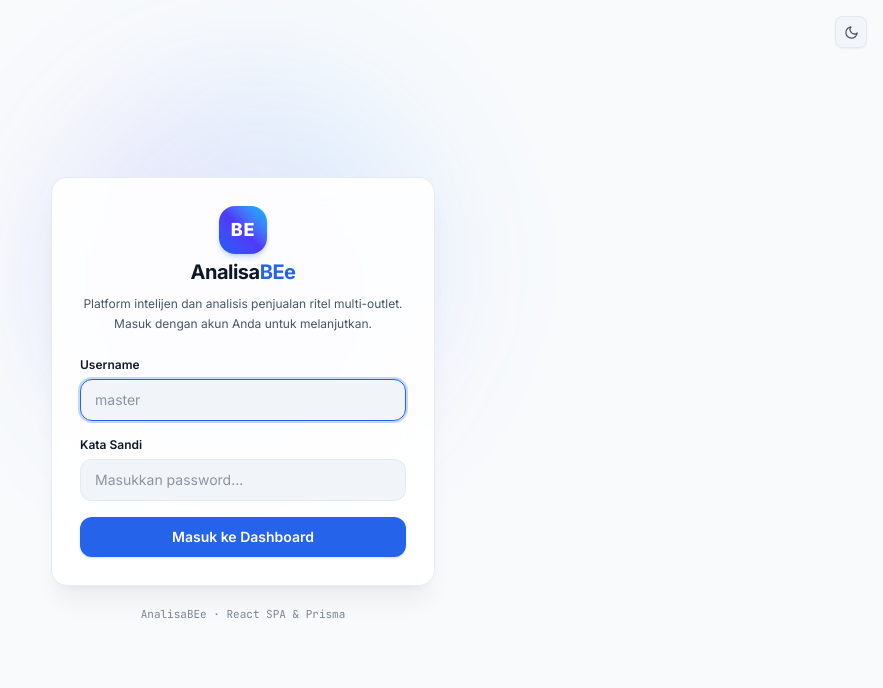
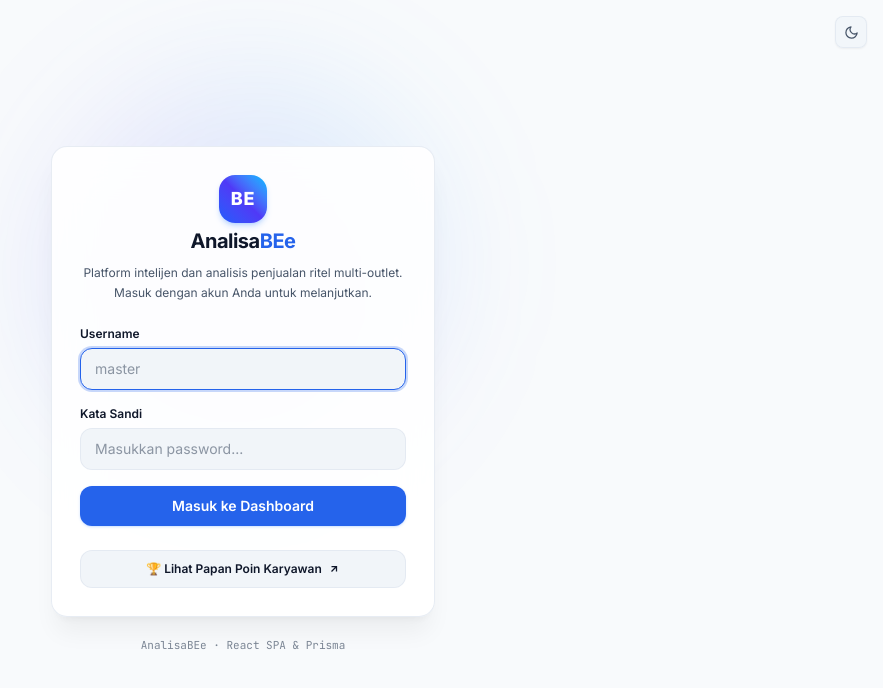
Before and after one commit to rismawanwaris-arch/AnalisaBee, a React (Vite) app: page /login in a window 1280 px wide. Shown: the top 688 px of the page, without its empty margins (397-1280 px from the left). Built offline with nearby package versions, Linux system fonts and the light colour scheme; no server answers.

Commit message:
Tambah link Papan Poin Karyawan di halaman login

```diff
--- a/src/pages/LoginPage.tsx
+++ b/src/pages/LoginPage.tsx
@@ -146,6 +146,20 @@ export function LoginPage() {
               )}
             </button>
           </form>
+
+          {/* Karyawan tanpa akun login bisa langsung cek papan poin di sini —
+              halaman publik ini tidak butuh Username/Kata Sandi di atas. */}
+          <a
+            href="/papan-poin"
+            target="_blank"
+            rel="noopener noreferrer"
+            className="flex items-center justify-center gap-1.5 rounded-xl border border-border/80 bg-surface-subtle px-3.5 py-2.5 text-xs font-semibold text-foreground hover:bg-surface-hover/60 hover:border-accent/40 transition-all"
+          >
+            🏆 Lihat Papan Poin Karyawan
+            <svg width="12" height="12" viewBox="0 0 24 24" fill="none" stroke="currentColor" strokeWidth="2.5">
+              <path d="M7 17L17 7M7 7h10v10" />
+            </svg>
+          </a>
         </div>
 
         {/* Footer info */}
```
